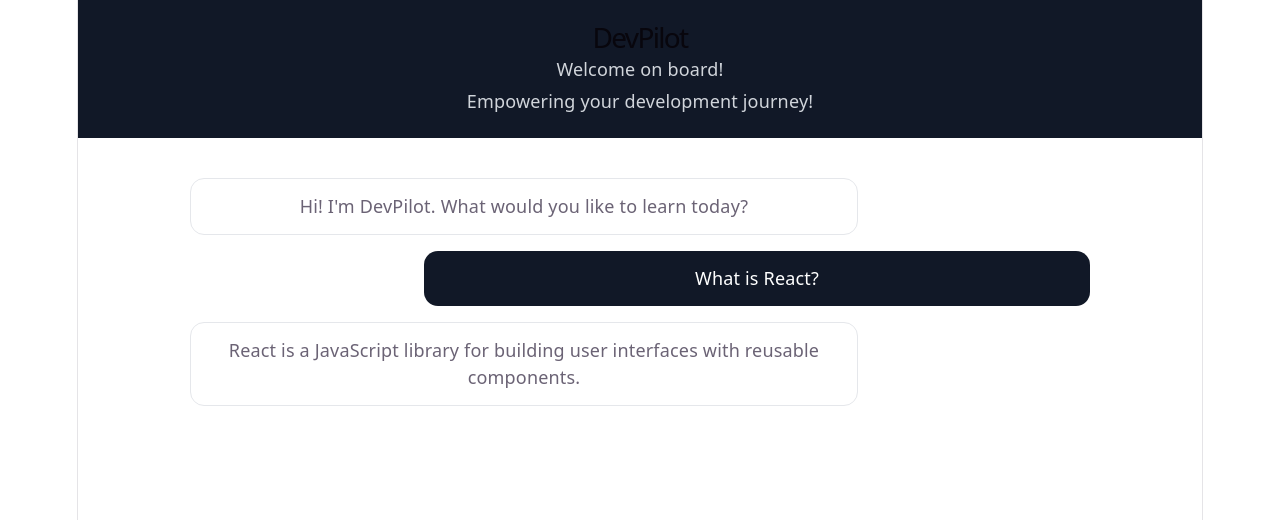
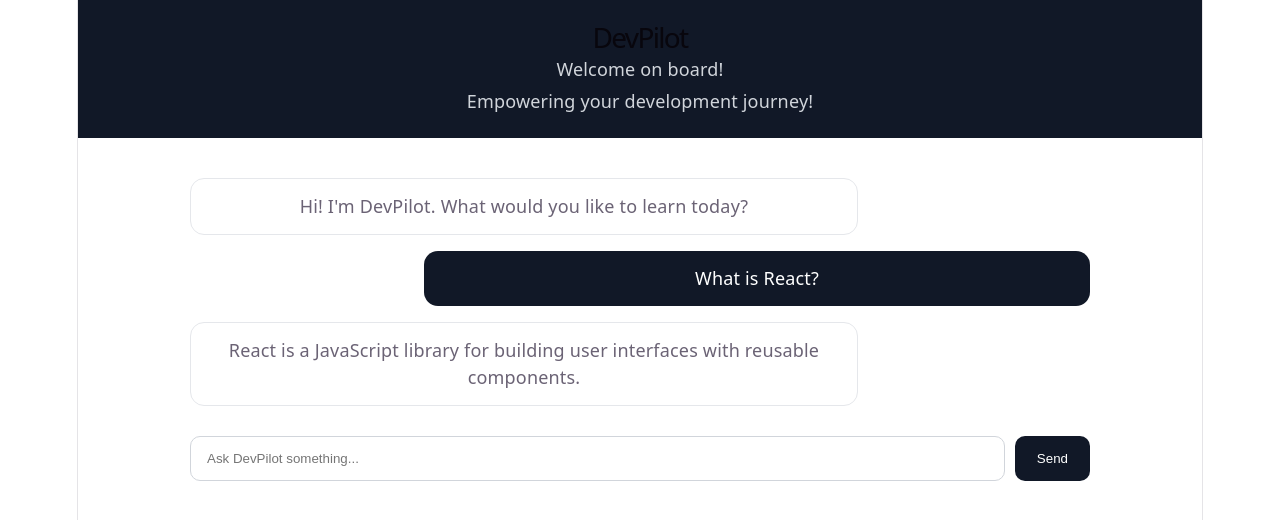
Before and after one commit to TSOLER89/devpilot, a React (Vite) app: page / in a window 1280 px wide. Shown: the top 520 px of the page. Built offline with nearby package versions, Linux system fonts and the light colour scheme.

Commit message:
Add ChatInput component and integrate it into App

```diff
--- a/src/App.css
+++ b/src/App.css
@@ -46,3 +46,35 @@
   color: white;
   margin-left: auto;
 }
+
+/* Chat input styles */
+.chat-input {
+  display: flex;
+  gap: 10px;
+  margin-top: 30px;
+}
+
+.chat-input input {
+  flex: 1;
+  padding: 14px 16px;
+  border: 1px solid #d1d5db;
+  border-radius: 10px;
+  outline: none;
+}
+
+.chat-input input:focus {
+  border-color: #111827;
+}
+
+.chat-input button {
+  padding: 14px 22px;
+  border: none;
+  border-radius: 10px;
+  background-color: #111827;
+  color: white;
+  cursor: pointer;
+}
+
+.chat-input button:hover {
+  opacity: 0.9;
+}
--- a/src/App.jsx
+++ b/src/App.jsx
@@ -1,8 +1,16 @@
+import { useState } from "react";
 import "./App.css";
 import Header from "./components/Header";
 import ChatMessage from "./components/ChatMessage";
+import ChatInput from "./components/ChatInput";
 
 function App() {
+  const [input, setInput] = useState("");
+
+  const handleSend = () => {
+    console.log(input);
+  };
+
   return (
     <div className="app">
       <Header />
@@ -22,6 +30,12 @@ function App() {
           role="assistant"
           message="React is a JavaScript library for building user interfaces with reusable components."
         />
+
+        <ChatInput
+          input={input}
+          setInput={setInput}
+          onSend={handleSend}
+        />
       </main>
     </div>
   );
--- /dev/null
+++ b/src/components/ChatInput.jsx
@@ -0,0 +1,18 @@
+function ChatInput({ input, setInput, onSend }) {
+  return (
+    <div className="chat-input">
+      <input
+        type="text"
+        placeholder="Ask DevPilot something..."
+        value={input}
+        onChange={(event) => setInput(event.target.value)}
+      />
+
+      <button onClick={onSend}>
+        Send
+      </button>
+    </div>
+  );
+}
+
+export default ChatInput;
```
